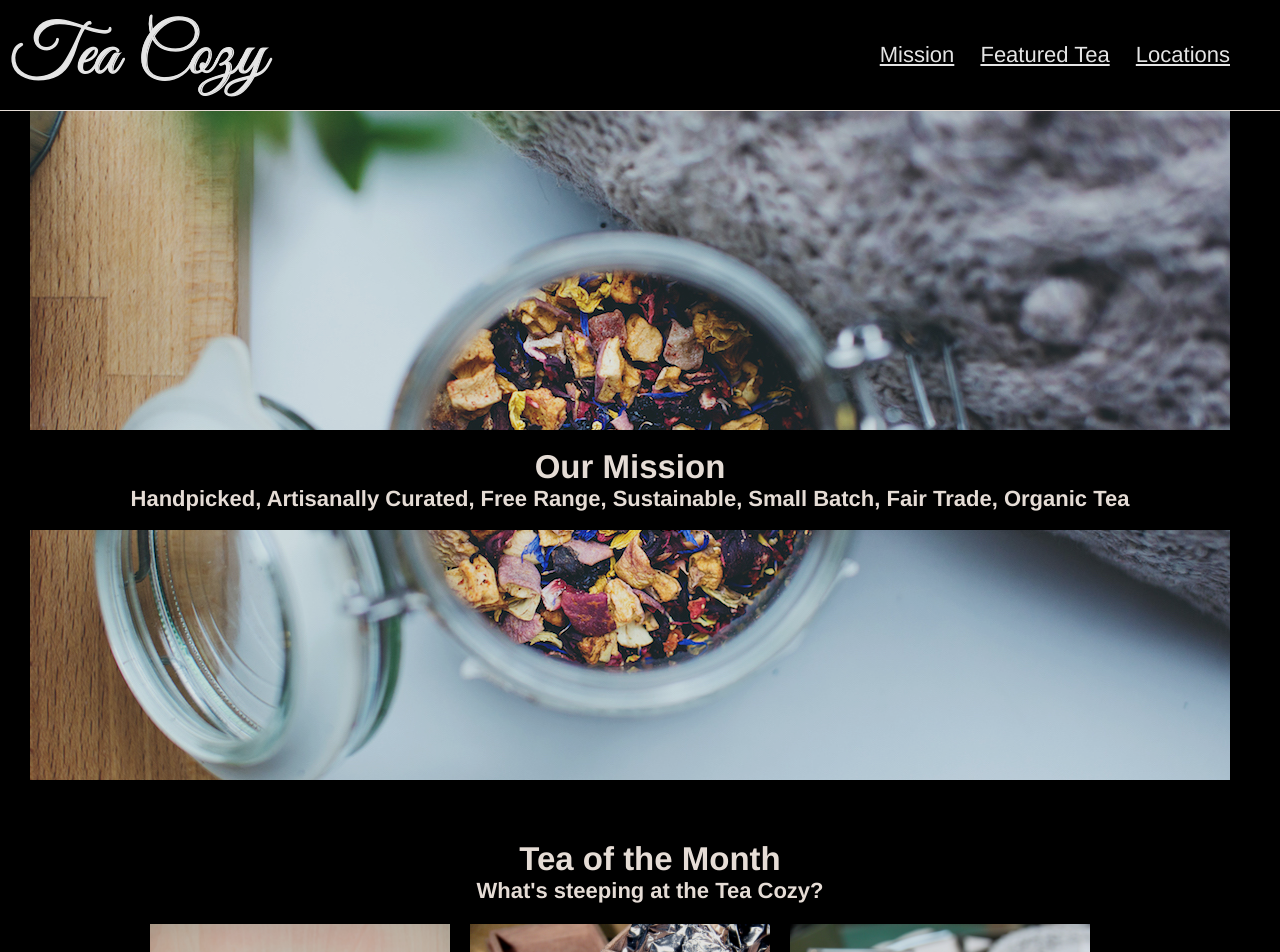
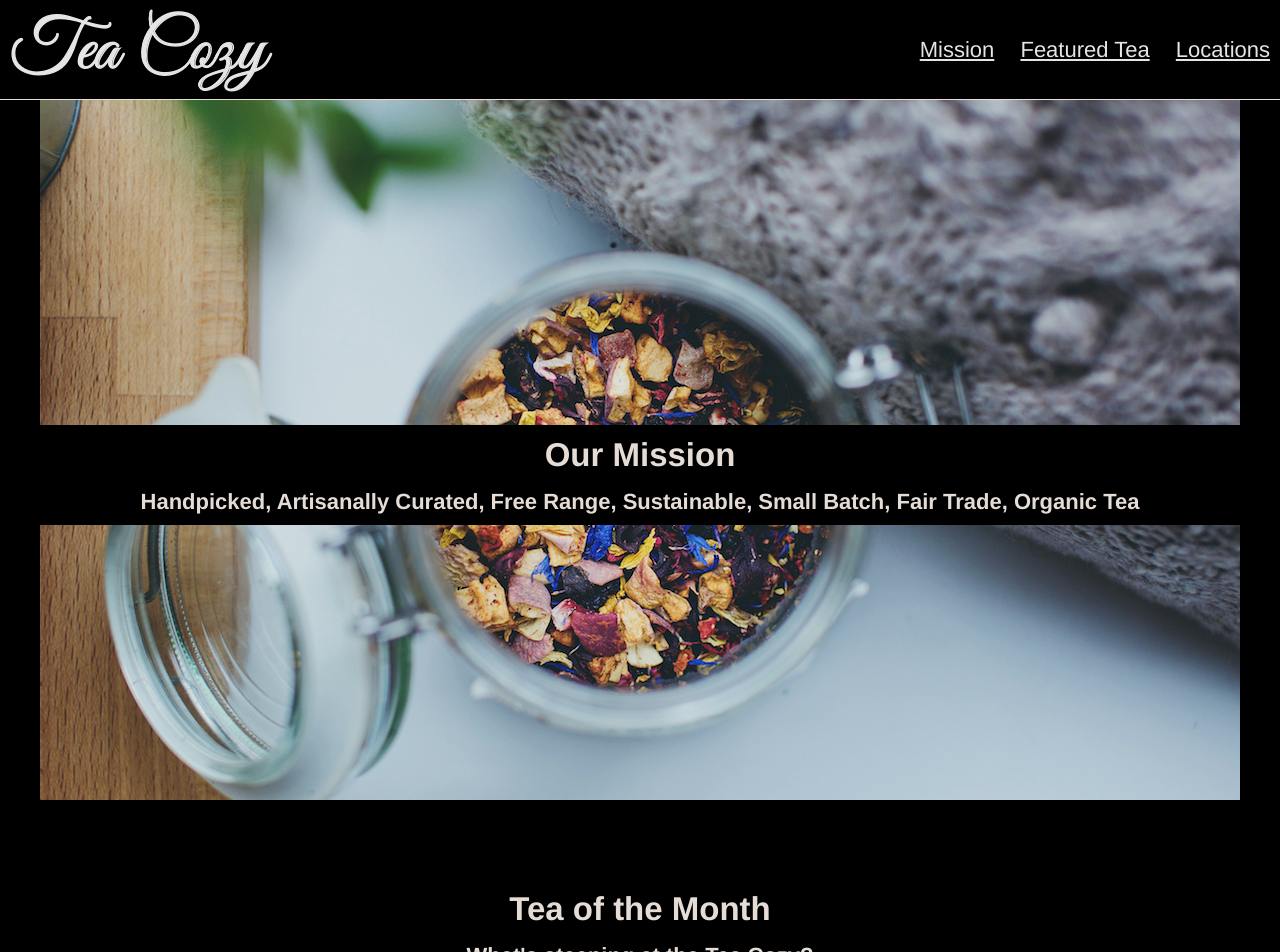
Before and after one commit to ingridholzhausser/teacozy, a plain HTML site: page index.html in a window 1280 px wide. Shown: the top 952 px of the page. Drawn offline with Linux system fonts and the light colour scheme.

Commit message:
final commit

```diff
--- a/index.html
+++ b/index.html
@@ -13,9 +13,9 @@
     <img src="./resources/images/img-tea-cozy-logo.png">
     </div>
     <nav>
-      <span><a href="#">Mission</a></span>
-      <span><a href="#">Featured Tea</a></span>
-      <span><a href="#">Locations</a></span>
+      <span><a href="#mission">Mission</a></span>
+      <span><a href="#middle-section">Featured Tea</a></span>
+      <span><a href="#bottom-section">Locations</a></span>
     </nav>
 </header>
 
@@ -23,7 +23,7 @@
 
 <div class="main-content">
 
-<div class="mission">
+<div id="mission">
 
   <div class="mission-image">
 
@@ -38,7 +38,7 @@
 
 <!-- middle section -->
 
-<div class="middle-section">
+<div id="middle-section">
 
   <div class="middle-header">
     <h2>Tea of the Month</h2>
@@ -88,7 +88,7 @@
 
 <!-- bottom-section -->
 
-<div class="bottom-section">
+<div id="bottom-section">
 
   <div class="locations-header">
     <h2>Locations</h2>
@@ -146,3 +146,5 @@
 </footer>
 
 </body>
+
+</html>
--- a/resources/css/style.css
+++ b/resources/css/style.css
@@ -16,6 +16,7 @@ body {
 
 a {
   color: #ffffff;
+  text-decoration: underline;
 }
 
 /* header */
@@ -26,17 +27,7 @@ header {
   position: fixed;
   z-index: 1;
   width: 100%;
-  height: 80px;
-  border-bottom: 1px solid seashell;
-}
-
-header {
-  display: flex;
-  align-items: center;
-  position: fixed;
-  z-index: 1;
-  width: 100%;
-  height: 80px;
+  height: 69px;
   border-bottom: 1px solid seashell;
   background-color: #000000;
   padding: 15px 0;
@@ -46,18 +37,11 @@ header {
   display: flex;
   align-items: center;
   flex-grow: 1;
-  width: 200px;
-  height: 24px;
   margin: 50px 10px;
 }
 
 nav span {
-  display: inline-block;
   padding: 20px 10px;
-}
-
-header nav {
-  padding-right: 40px;
 }
 
 /* main content */
@@ -65,20 +49,19 @@ header nav {
 .main-content {
   display: flex;
   flex-direction: column;
-  margin-right: 20px;
   justify-content: center;
 }
 
-.mission {
+#mission {
   display: flex;
   width: 1200px;
   height: 700px;
   padding-top: 80px;
   justify-content: center;
-  margin: 0 auto;
+  margin: 20px auto;
 }
 
-.mission .mission-image {
+#mission .mission-image {
   display: flex;
   width: 1200px;
   background-image: url("../images/img-mission-background.jpg");
@@ -90,13 +73,17 @@ header nav {
   background-color: #000000;
   width: 1200px;
   height:100px;
-  margin-top: 350px;
+  margin-top: 325px;
   justify-content: center;
+}
+
+.mission-strip h2 {
+  padding-bottom: 15px;
 }
 
 /* middle section */
 
-.middle-section {
+#middle-section {
   display: flex;
   flex-direction: column;
   width: 1000px;
@@ -108,16 +95,17 @@ header nav {
 .middle-header {
   display: flex;
   flex-direction: column;
-  width: 1000px;
   justify-content: center;
-  margin: 0 auto;
-  padding: 20px 20px;
+  margin: 30px 0;
+}
+
+.middle-header h2 {
+  margin-bottom:15px;
 }
 
 .teagallery {
   display: flex;
   flex-wrap: wrap;
-  width: 1000px;
   justify-content: center;
   margin: 0 auto;
 }
@@ -135,7 +123,7 @@ header nav {
 
 /* bottom section */
 
-.bottom-section {
+#bottom-section {
   display: flex;
   flex-direction: column;
   width: 1200px;
@@ -147,7 +135,6 @@ header nav {
 
 .locations-header {
   display: flex;
-  flex-direction: column;
   justify-content: center;
 }
 
@@ -171,18 +158,23 @@ header nav {
 
 .location {
   display: flex;
-  margin-bottom: 10px;
+  margin: 10px 0;
 }
 
 .address {
-  margin: 10px 0;
+  margin: 20px 0;
 }
 
 /* footer */
 
 footer {
+  display: flex;
+  flex-direction: column;
+  width: 1200px;
   height: 200px;
-  margin-top: 20px;
+  justify-content: center;
+  align-content: center;
+  padding-top: 50px;
 }
 
 footer h2 {
```
